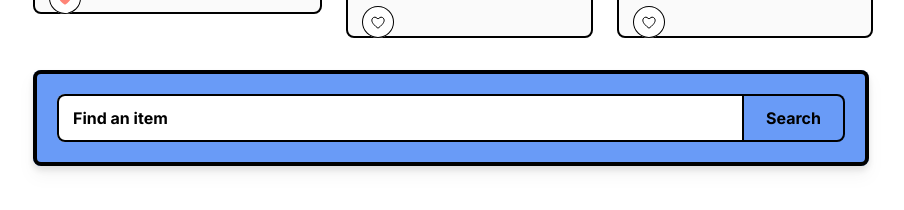
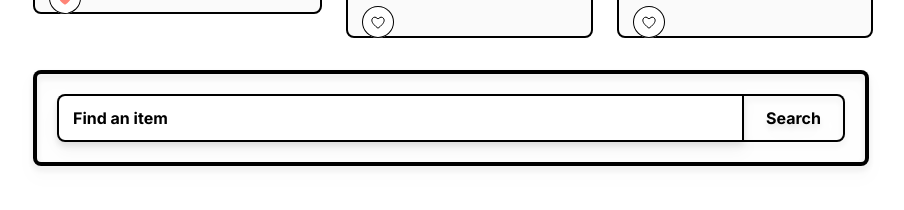
Before and after one commit to Kitenite/variables-demo-svelte, a SvelteKit app: page / in a window 1280 px wide. Shown: the part 568-778 px from the top of the page, without its empty margins (187-1091 px from the left). Built offline with nearby package versions, Linux system fonts and the light colour scheme; a web font is replaced by a local one.

Commit message:
Synched src/figma-tokens.ts from 0.engineering plugin

```diff
--- a/src/figma-tokens.ts
+++ b/src/figma-tokens.ts
@@ -24,15 +24,15 @@ export class ColorsExample {
             public static readonly BACKGROUND_COLOR = '#FFFFFF';
         }
         public static readonly COLOR_SURFACE = '#FFFFFF';
-        public static readonly COLOR_ACCENT = '#699BF7';
+        public static readonly COLOR_ACCENT = '#F769C7';
         static Button = class  {
             public static readonly FOREGROUND_PRIMARY = '#000000';
             public static readonly BORDER_PRIMARY = '#000000';
-            public static readonly BACKGROUND_PRIMARY = '#FFB9D2';
+            public static readonly BACKGROUND_PRIMARY = '#3CFF8A';
         }
         public static readonly COLOR_TEXT_PRIMARY = '#000000';
         public static readonly COLOR_SURFACE_FAINT = '#FAFAFA';
-        public static readonly COLOR_BRAND = '#FFB9D2';
+        public static readonly COLOR_BRAND = '#3CFF8A';
         public static readonly COLOR_FEATURE = '#FF8577';
     }
     static Dark = class {
```
